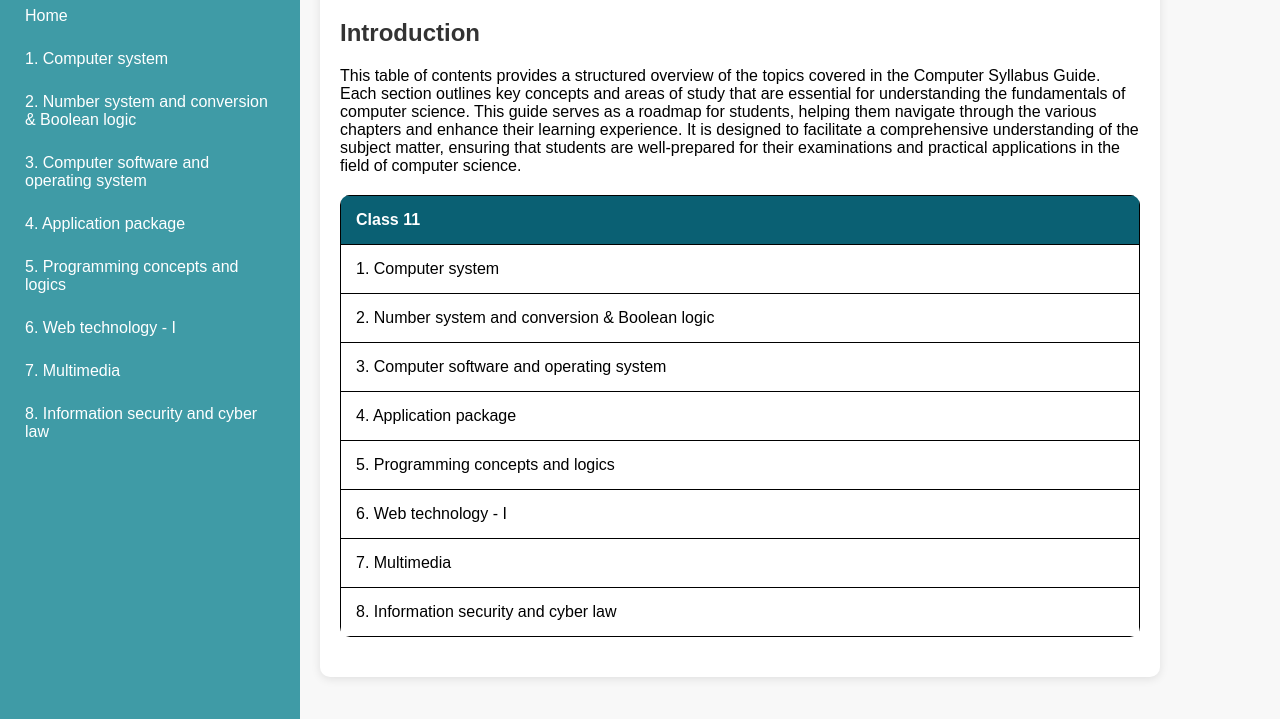
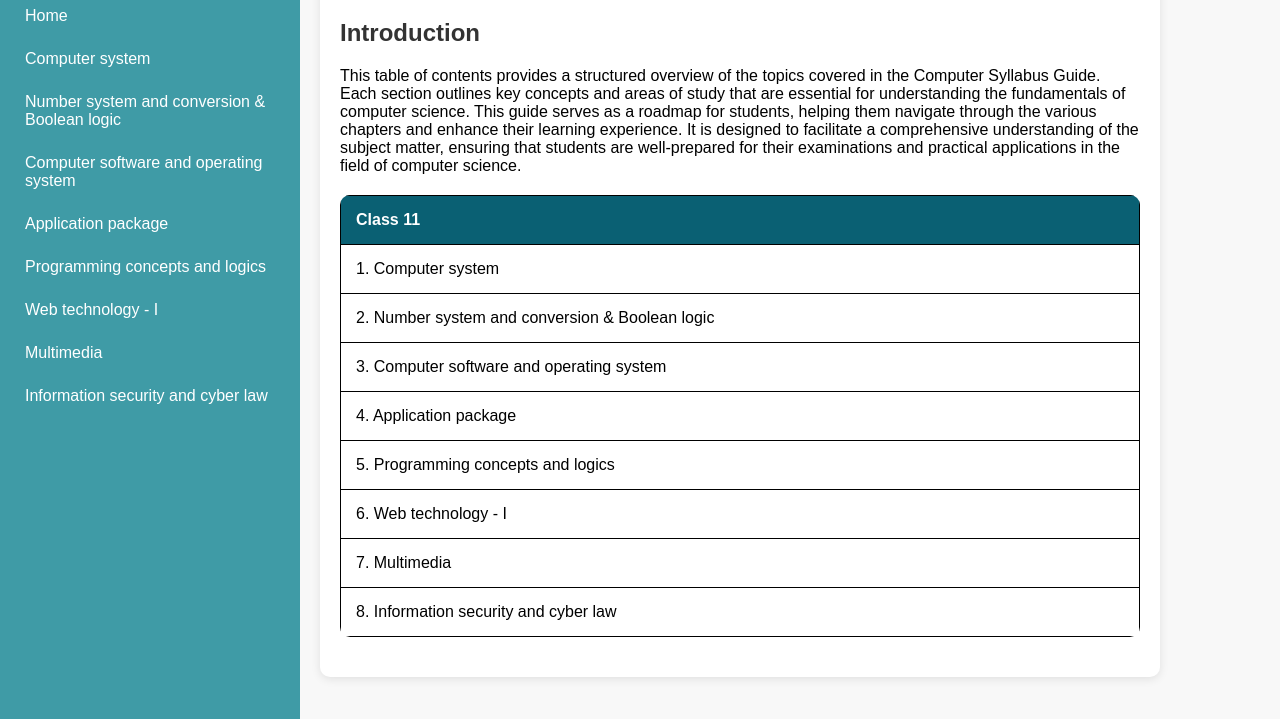
Before and after one commit to Prajwol-Basyal/Assignment, a plain HTML site: page index.html in a window 1280 px wide. Shown: the part 81-800 px from the top of the page. Drawn offline with Linux system fonts and the light colour scheme.

Commit message:
something

```diff
--- a/index.html
+++ b/index.html
@@ -8,14 +8,14 @@
     <nav>
         <h1>Menu</h1>
         <a href="index.html">Home</a>
-        <a href="chapter1.html">1. Computer system</a>
-        <a href="chapter2.html">2. Number system and conversion & Boolean logic</a>
-        <a href="chapter3.html">3. Computer software and operating system</a>
-        <a href="chapter4.html">4. Application package</a>
-        <a href="chapter5.html">5. Programming concepts and logics</a>
-        <a href="chapter6.html">6. Web technology - I</a>
-        <a href="chapter7.html">7. Multimedia</a>
-        <a href="chapter8.html">8. Information security and cyber law</a>
+        <a href="chapter1.html">Computer system</a>
+        <a href="chapter2.html">Number system and conversion & Boolean logic</a>
+        <a href="chapter3.html">Computer software and operating system</a>
+        <a href="chapter4.html">Application package</a>
+        <a href="chapter5.html">Programming concepts and logics</a>
+        <a href="chapter6.html">Web technology - I</a>
+        <a href="chapter7.html">Multimedia</a>
+        <a href="chapter8.html">Information security and cyber law</a>
     </nav>
     <div class="container">
         <h1>Computer Syllabus Guide</h1>
```
